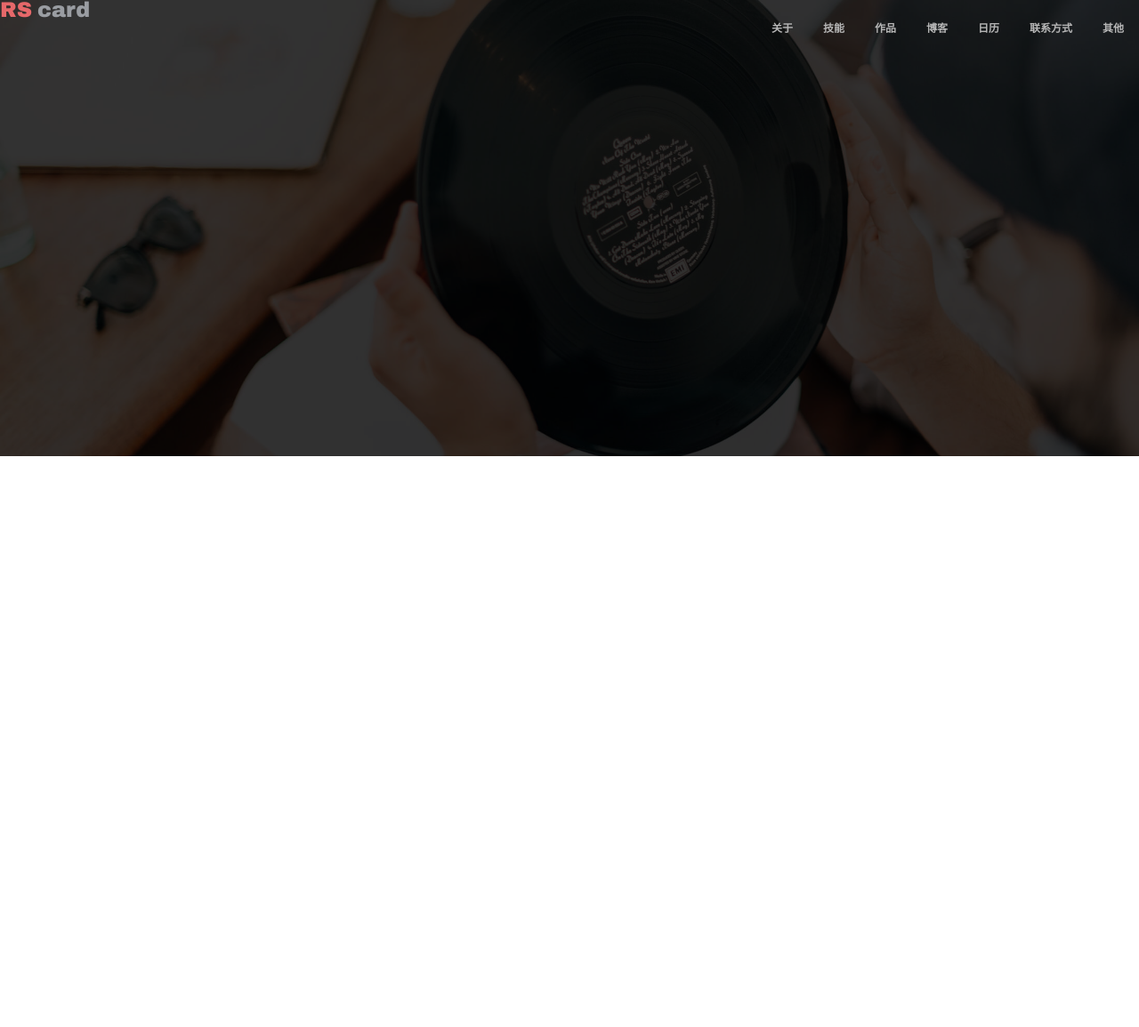
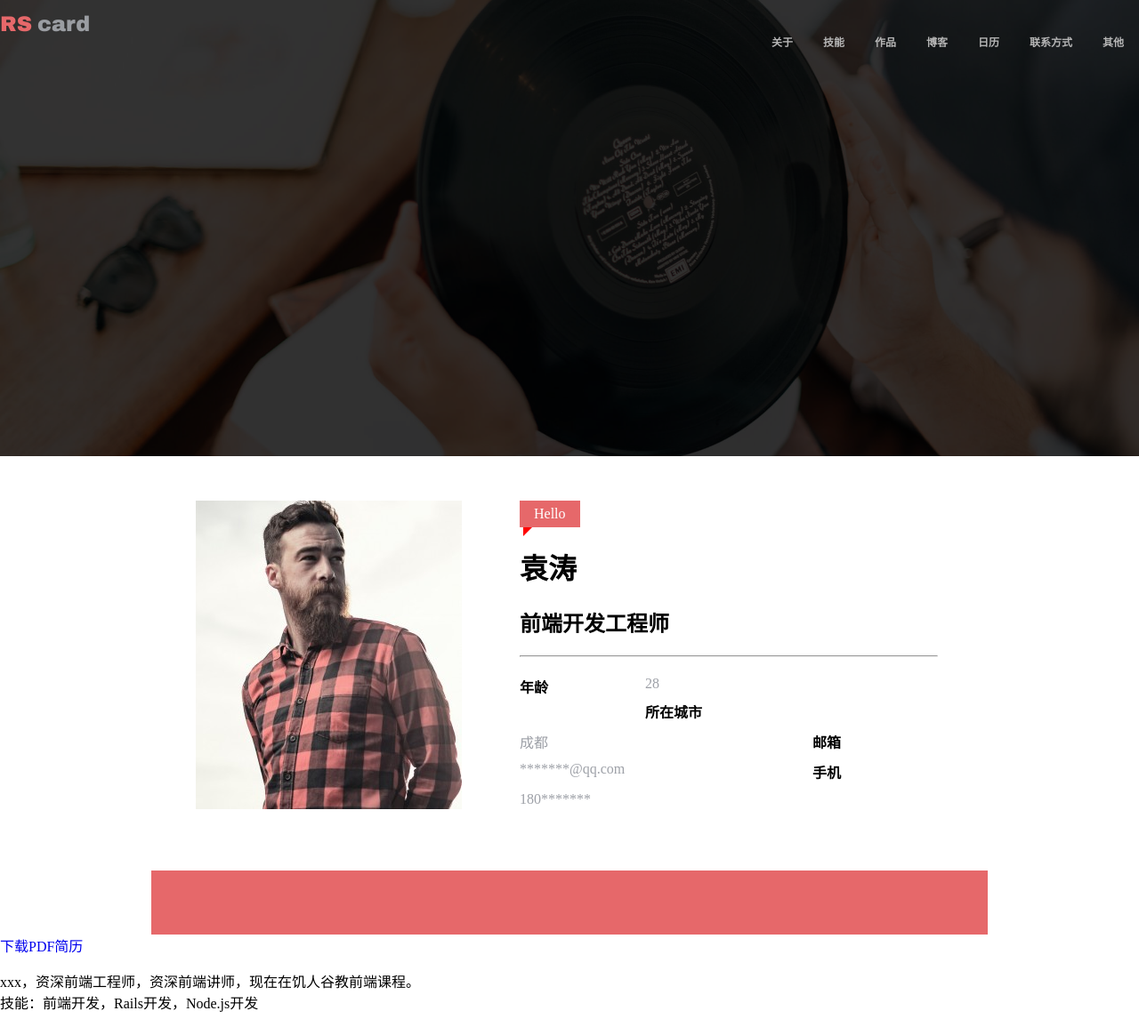
Before and after one commit to stan900814/MyResume, a plain HTML site: page index.html in a window 1280 px wide. Shown: the part 2-1157 px from the top of the page at 89% size. Before the commit the page ends 800 px from the top, so only its background shows below. Drawn offline with Linux system fonts and the light colour scheme.

Commit message:
userCard/icon

```diff
--- a/index.html
+++ b/index.html
@@ -7,6 +7,16 @@
     <meta http-equiv="X-UA-Compatible" content="ie=edge">
     <title>****的个人简历</title>
     <link rel="stylesheet" href="main.css">
+    <script src="http://at.alicdn.com/t/font_1255664_22in1jwmnxk.js"></script>
+    <style type="text/css">
+        .icon {
+            width: 1em;
+            height: 1em;
+            vertical-align: -0.15em;
+            fill: currentColor;
+            overflow: hidden;
+        }
+    </style>
 </head>
 
 <body>
@@ -26,20 +36,23 @@
                 <li><a href="">其他</a></li>
             </ul>
         </nav>
+    </div>
     <div class="banner" style="background-image: url(img/banner.jpg)">
         <div class="mask"></div>
     </div>
-    </div>
     <main>
-        <div class="card">
-            <div class="picture"> <img src="#" alt="头像">
+        <div class="userCard ">
+            <div class="pictureAndtext clearfix">
+                <div class="picture"> <img src="./img/avatar.jpg" alt="头像">
                 </div>
                 <div class="text">
-                <div>Hello</div>
-                <div>***</div>
-                <div>前端开发工程师</div>
+                    <span class="welcome">Hello
+                        <span class="triangle"></span>
+                    </span>
+                    <h1>袁涛</h1>
+                    <h2>前端开发工程师</h2>
                     <hr>
-                <dl>
+                    <dl class="clearfix">
                         <dt>年龄</dt>
                         <dd>28</dd>
                         <dt>所在城市</dt>
@@ -52,13 +65,21 @@
                 </div>
             </div>
             <div class="media">
-            <a href="#">...</a>
-            <a href="#">...</a>
-            <a href="#">...</a>
+                <a href="#"><svg class="icon" aria-hidden="true">
+                        <use xlink:href="#icon-qq-copy-copy"></use>
+                    </svg></a>
+                <a href="#"><svg class="icon" aria-hidden="true">
+                        <use xlink:href="#icon-github"></use>
+                    </svg></a>
+                <a href="#"><svg class="icon" aria-hidden="true">
+                        <use xlink:href="#icon-xinlang"></use>
+                    </svg></a>
             </div>
+        </div>
+
     </main>
     <a href="#">下载PDF简历</a>
-    <p>袁涛，资深前端工程师，资深前端讲师，现在在饥人谷教前端课程。<br>技能：前端开发，Rails开发，Node.js开发</p>
+    <p>xxx，资深前端工程师，资深前端讲师，现在在饥人谷教前端课程。<br>技能：前端开发，Rails开发，Node.js开发</p>
 </body>
 
 </html>
--- a/main.css
+++ b/main.css
@@ -5,15 +5,16 @@
 }
 
 body {
-    margin : 0;
-    padding: 0;
+    margin          : 0;
+    padding         : 0;
+    background-color: #ffff;
 }
 
-.top-nav-bar {
-    background: black;
+a {
+    text-decoration: none;
 }
 
-nav>ul>li {
+nav ul>li {
     float     : left;
     list-style: none;
     margin    : 0 17px 0 17px;
@@ -44,13 +45,12 @@ nav>ul>li>a:hover {
 .RS {
     color      : #e6686a;
     font-family: Arial Black;
-    text-align : center;
 }
 
 .top-nav-bar .card {
     color      : #9a9da2;
     font-family: Arial Black;
-    text-align : center;
+
 
 }
 
@@ -59,9 +59,12 @@ nav {
 }
 
 .top-nav-bar {
-    /* padding : 0 16px; */
+    padding : 16px 0;
     position: fixed;
     width   : 100%;
+    position: fixed;
+    top     : 0;
+    left    : 0;
 }
 
 .banner {
@@ -74,3 +77,88 @@ nav {
     height          : 515px;
     background-color: rgb(0, 0, 0, 0.8)
 }
+
+.userCard {
+    /* border   : 1px solid red; */
+    max-width: 940px;
+    margin   : 0 auto;
+}
+
+.welcome {
+    background-color: #e6686a;
+    color           : white;
+    position        : relative;
+    display         : inline-block;
+    line-height     : 22px;
+    padding         : 4px 16px;
+}
+
+.welcome .triangle {
+    display          : block;
+    border           : 10px solid transparent;
+    width            : 0px;
+    height           : 0px;
+    border-left-color: red;
+    border-top-width : 0px;
+    position         : absolute;
+    left             : 4px;
+    top              : 30px;
+}
+
+.picture {
+    float: left;
+}
+
+.text {
+    float      : left;
+    margin-left: 65px;
+    width      : 470px;
+}
+
+.pictureAndtext {
+    padding: 50px;
+}
+
+.userCard dl dt {
+    float      : left;
+    width      : 30%;
+    margin     : 0;
+    font-size  : 16px;
+    font-weight: bold;
+    padding    : 5px 0;
+}
+
+.userCard dl dd {
+    float  : left;
+    width  : 70%;
+    margin : 0;
+    color  : #9da0a7;
+    padding: 5px 0;
+}
+
+.media {
+    max-width       : 940px;
+    background-color: #E6686A;
+    text-align      : center;
+}
+
+.media svg {
+    width         : 30px;
+    height        : 30px;
+    fill          : white;
+    vertical-align: top;
+}
+
+.media a {
+    display      : inline-block;
+    border-radius: 50%;
+    width        : 40px;
+    line-height  : 30px;
+    margin       : 16px;
+    padding      : 5px 0;
+
+}
+
+.media a:hover {
+    background-color: #CF5D5F;
+}
```
Also changed, not shown: img/avatar.jpg (added). Lines whose indentation alone changed are shown as unchanged.
